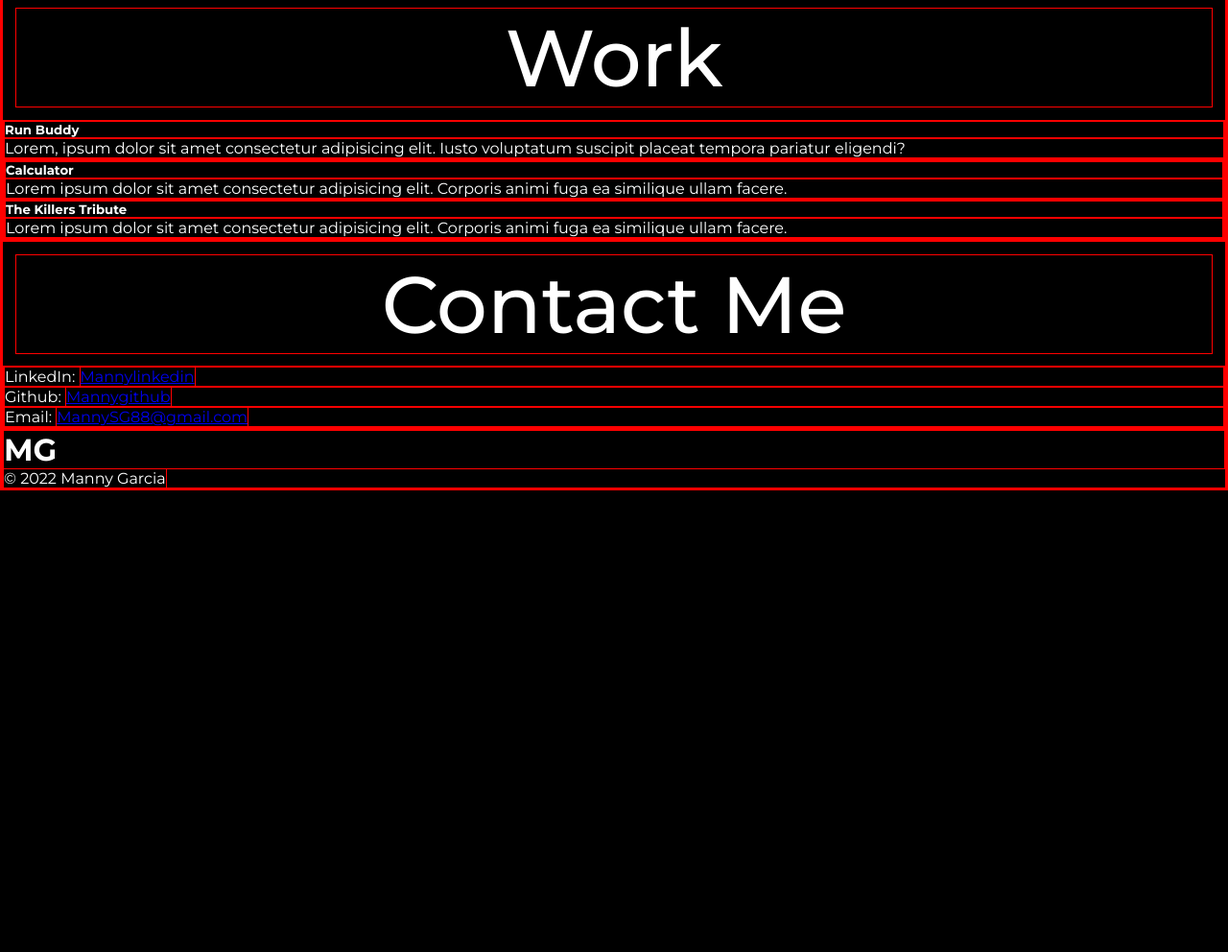
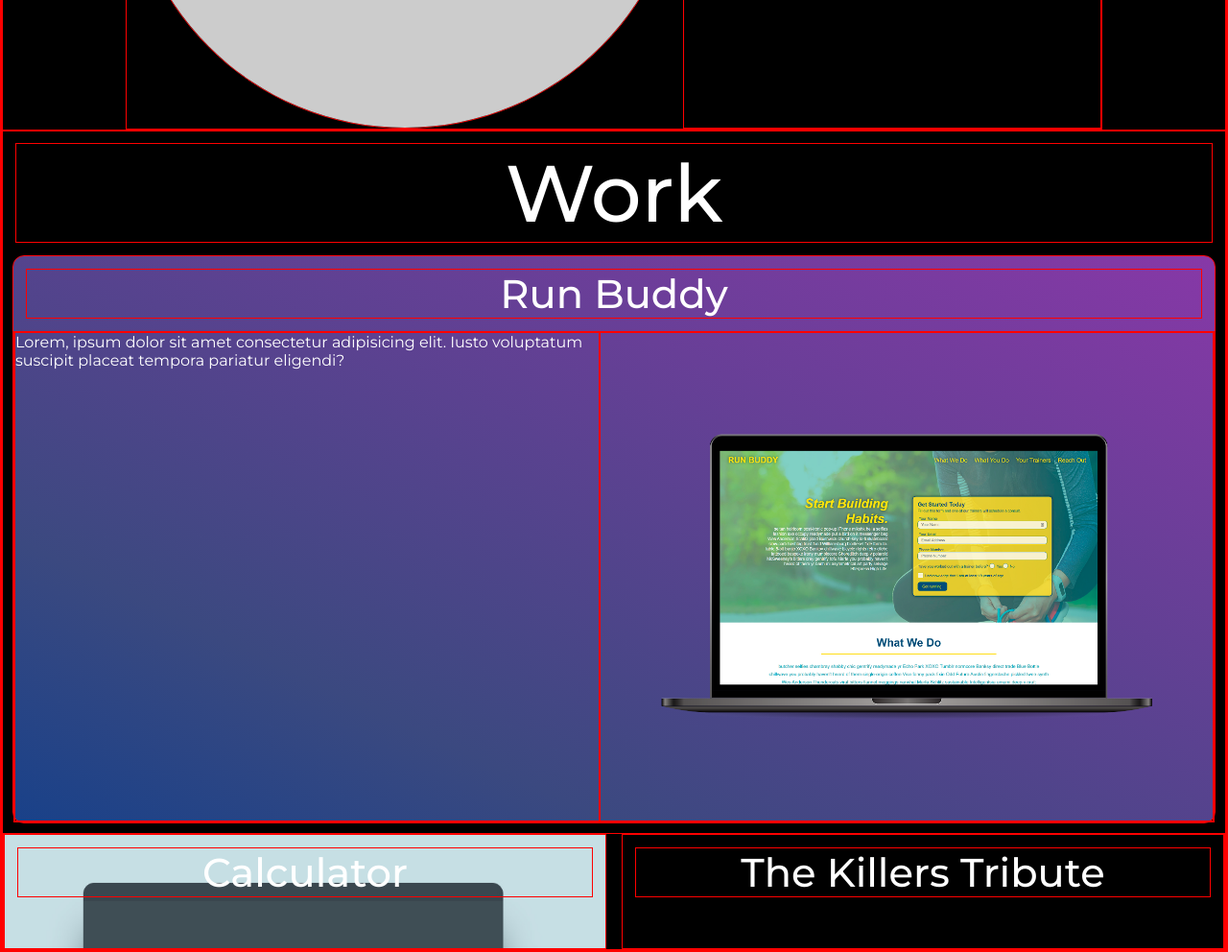
Before and after one commit to mannygarcia98/Challenge-2-Portfolio, a plain HTML site: page index.html in a window 1280 px wide. Shown: the part 1380-2372 px from the top of the page at 96% size. Before the commit the page ends 1891 px from the top, so only its background shows below. Drawn offline with Linux system fonts and the light colour scheme; placeholder pictures from the web are drawn by us.

Commit message:
added style to work section

```diff
--- a/assets/css/style.css
+++ b/assets/css/style.css
@@ -28,6 +28,13 @@ body {
 
 body h4 {
   font-size: calc(4vh + 4vw);
+  font-weight: 500;
+  text-align: center;
+  margin: 1vw 1vw;
+}
+
+body h5 {
+  font-size: calc(2vh + 2vw);
   font-weight: 500;
   text-align: center;
   margin: 1vw 1vw;
@@ -154,19 +161,61 @@ header nav ul li a:hover {
   width: 40vw;
   border-radius: 50%;
   margin: 0 auto;
-  flex-basis: 300px;
+  flex-basis: 30vh 30vw;
   flex-grow: 1;
 }
 
 .about p {
   flex-basis: 300px;
   flex-grow: 2;
-  font-size: calc(2vh + 2vw);
+  font-size: calc(1.5vh + 1.5vw);
   text-align: center;
+  padding: 1vh 0;
 }
 /* End About Styles */
 
 /* Work Styles */
+.primary-project {
+  /* position: relative; */
+  background: linear-gradient(
+    to right top,
+    #194189 0%,
+    #3b4980 25%,
+    #8738a7 100%
+  );
+  /* height: 60vh; */
+  border-radius: 12px;
+  margin: 10px;
+}
+
+.primary-project img {
+  display: block;
+  margin: 0 auto;
+  width: 50vw;
+}
+
+.run-buddy-container {
+  display: flex;
+}
+
+.secondary-projects-container {
+  columns: 2;
+}
+
+.calculator {
+  background-image: url(../images/calculator.jpg);
+  background-size: cover;
+}
+
+.secondary-project p {
+  opacity: 0%;
+}
+
+/* .secondary-project p:hover {
+  filter: grayscale(10%);
+  color: var(--primary-color);
+  opacity: 100%;
+} */
 /* End Work Styles */
 
 /* Contact Styles */
--- a/index.html
+++ b/index.html
@@ -63,10 +63,13 @@
       <h4>Work</h4>
       <div class="primary-project run-buddy">
         <h5>Run Buddy</h5>
-        <p>
-          Lorem, ipsum dolor sit amet consectetur adipisicing elit. Iusto
-          voluptatum suscipit placeat tempora pariatur eligendi?
-        </p>
+        <div class="run-buddy-container">
+          <p>
+            Lorem, ipsum dolor sit amet consectetur adipisicing elit. Iusto
+            voluptatum suscipit placeat tempora pariatur eligendi?
+          </p>
+          <img src="./assets/images/runbuddymockup.png" alt="" />
+        </div>
       </div>
       <div class="secondary-projects-container">
         <div class="secondary-project calculator">
```
Also changed, not shown: assets/images/calculator.jpg (added), assets/images/runbuddymockup.png (added), 1 other file.
